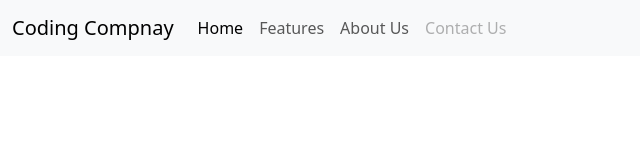
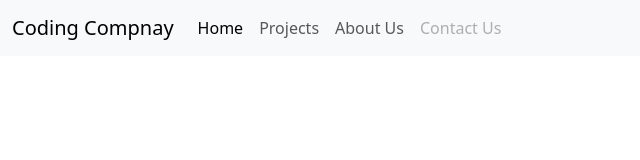
Before and after one commit to salman-laravel/git-testing, a plain HTML site: page index.html in a window 1280 px wide. Shown: the full height of the page, 0-640 px from the left. Drawn offline with nearby package versions, Linux system fonts and the light colour scheme.

Commit message:
Project replacing features in nav

```diff
--- a/index.html
+++ b/index.html
@@ -23,7 +23,7 @@
                         <a class="nav-link active" aria-current="page" href="#">Home</a>
                     </li>
                     <li class="nav-item">
-                        <a class="nav-link" href="#">Features</a>
+                        <a class="nav-link" href="#">Projects</a>
                     </li>
                     <li class="nav-item">
                         <a class="nav-link" href="#">About Us</a>
```
